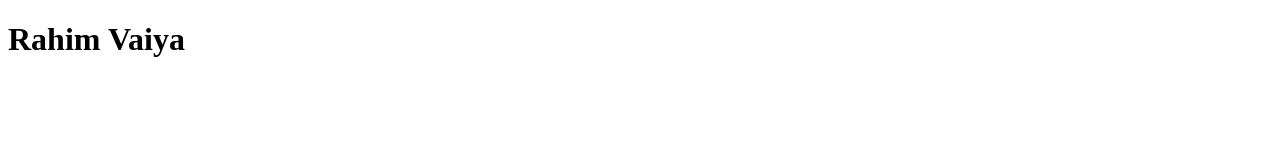
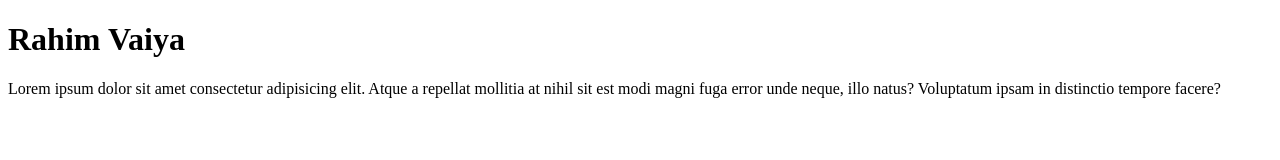
Before and after one commit to Shahriyar-Rahim/first-projects, a plain HTML site: page index.htm in a window 1280 px wide. Drawn offline with Linux system fonts and the light colour scheme.

Commit message:
ptag-added

```diff
--- a/index.htm
+++ b/index.htm
@@ -7,5 +7,6 @@
 </head>
 <body>
     <h1>Rahim Vaiya</h1>
+    <p>Lorem ipsum dolor sit amet consectetur adipisicing elit. Atque a repellat mollitia at nihil sit est modi magni fuga error unde neque, illo natus? Voluptatum ipsam in distinctio tempore facere?</p>
 </body>
 </html>
```
